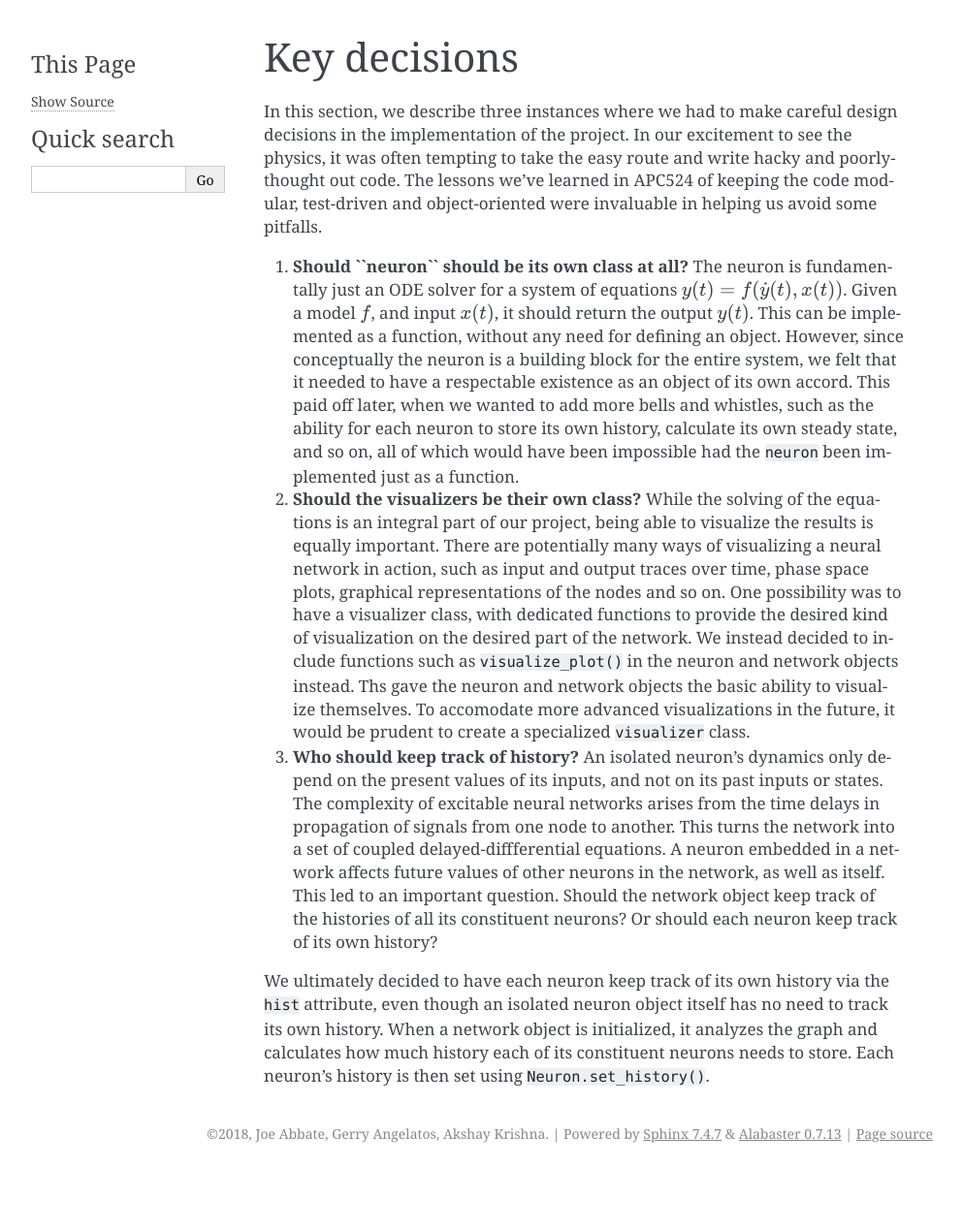
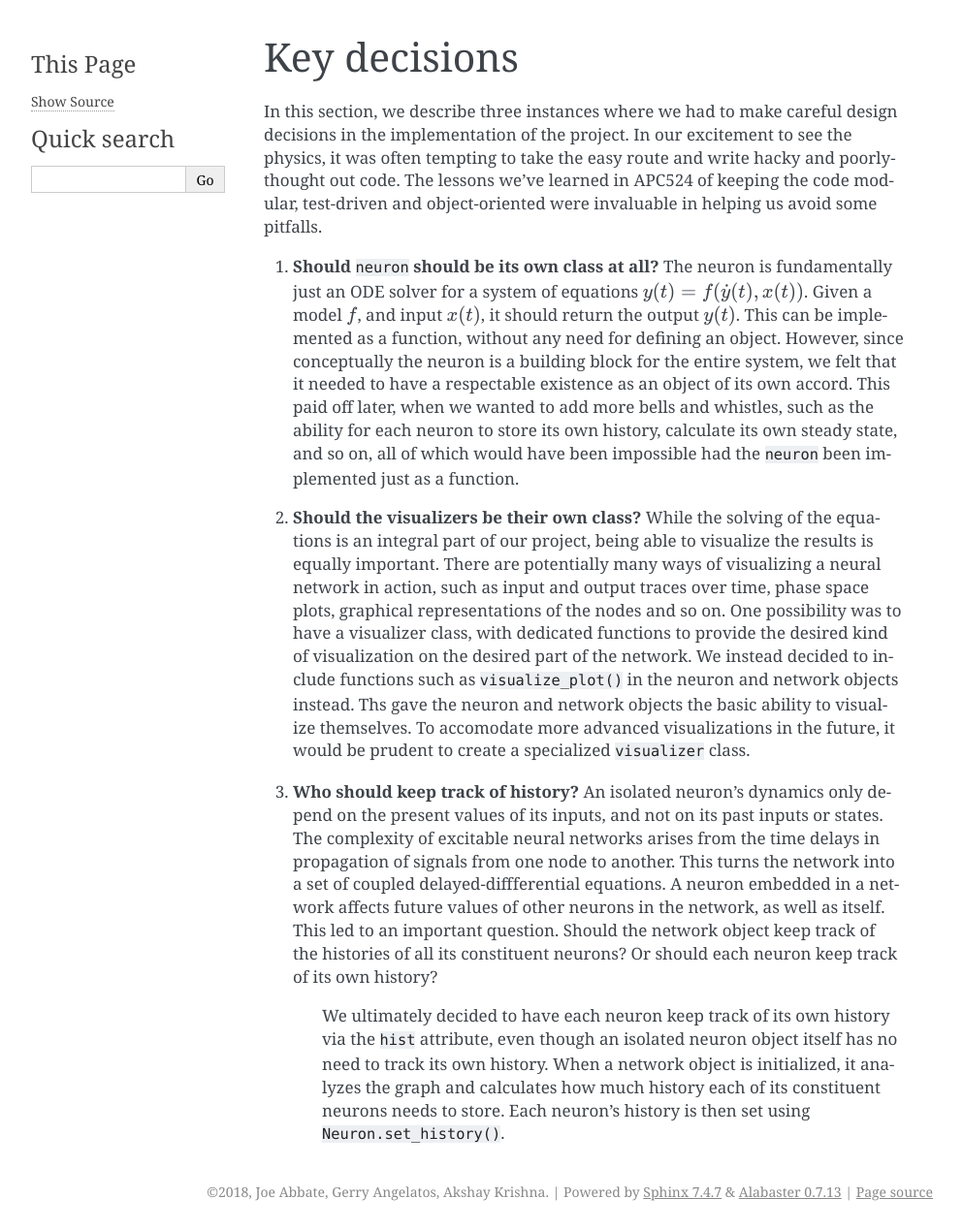
Before and after one commit to jabbate7/PhotonicNeuronSimulator, a Sphinx documentation site: the page built from docs/decisions.rst, in a window 1280 px wide. Shown: the whole page at 97% size, without its empty margins (148-1141 px from the left). Built offline with Sphinx 7.4.7, drawn with Linux system fonts in a browser that asks for light colours; before the commit the page ends 1209 px from its top, so only the background shows below that.

```diff
--- a/docs/decisions.rst
+++ b/docs/decisions.rst
@@ -3,10 +3,10 @@ Key decisions
 
 In this section, we describe three instances where we had to make careful design decisions in the implementation of the project. In our excitement to see the physics, it was often tempting to take the easy route and write hacky and poorly-thought out code. The lessons we've learned in APC524 of keeping the code modular, test-driven and object-oriented were invaluable in helping us avoid some pitfalls.
 
-#. **Should ``neuron`` should be its own class at all?** The neuron is fundamentally just an ODE solver for a system of equations :math:`y(t) = f(\dot{y}(t), x(t))`. Given a model :math:`f`, and input :math:`x(t)`, it should return the output :math:`y(t)`. This can be implemented as a function, without any need for defining an object. However, since conceptually the neuron is a building block for the entire system, we felt that it needed to have a respectable existence as an object of its own accord. This paid off later, when we wanted to add more bells and whistles, such as the ability for each neuron to store its own history, calculate its own steady state, and so on, all of which would have been impossible had the ``neuron`` been implemented just as a function.
+#. **Should** ``neuron`` **should be its own class at all?** The neuron is fundamentally just an ODE solver for a system of equations :math:`y(t) = f(\dot{y}(t), x(t))`. Given a model :math:`f`, and input :math:`x(t)`, it should return the output :math:`y(t)`. This can be implemented as a function, without any need for defining an object. However, since conceptually the neuron is a building block for the entire system, we felt that it needed to have a respectable existence as an object of its own accord. This paid off later, when we wanted to add more bells and whistles, such as the ability for each neuron to store its own history, calculate its own steady state, and so on, all of which would have been impossible had the ``neuron`` been implemented just as a function.
 
 #. **Should the visualizers be their own class?** While the solving of the equations is an integral part of our project, being able to visualize the results is equally important. There are potentially many ways of visualizing a neural network in action, such as input and output traces over time, phase space plots, graphical representations of the nodes and so on. One possibility was to have a visualizer class, with dedicated functions to provide the desired kind of visualization on the desired part of the network. We instead decided to include functions such as ``visualize_plot()`` in the neuron and network objects instead. Ths gave the neuron and network objects the basic ability to visualize themselves. To accomodate more advanced visualizations in the future, it would be prudent to create a specialized ``visualizer`` class.
 
 #. **Who should keep track of history?** An isolated neuron's dynamics only depend on the present values of its inputs, and not on its past inputs or states. The complexity of excitable neural networks arises from the time delays in propagation of signals from one node to another. This turns the network into a set of coupled delayed-diffferential equations. A neuron embedded in a network affects future values of other neurons in the network, as well as itself. This led to an important question. Should the network object keep track of the histories of all its constituent neurons? Or should each neuron keep track of its own history?
 
-We ultimately decided to have each neuron keep track of its own history via the ``hist`` attribute, even though an isolated neuron object itself has no need to track its own history. When a network object is initialized, it analyzes the graph and calculates how much history each of its constituent neurons needs to store. Each neuron's history is then set using ``Neuron.set_history()``.
+    We ultimately decided to have each neuron keep track of its own history via the ``hist`` attribute, even though an isolated neuron object itself has no need to track its own history. When a network object is initialized, it analyzes the graph and calculates how much history each of its constituent neurons needs to store. Each neuron's history is then set using ``Neuron.set_history()``.
--- a/network.py
+++ b/network.py
@@ -424,7 +424,8 @@ class Network:
             g.add_node('$I_{0:d}$'.format(n1 + 1))
         for n1 in range(self.num_neurons):
             node_names.append('$N_{0:d}$'.format(n1 + 1))
-            g.add_node('$N_{'+'{0:d}'.format(n1 + 1)+'}$')
+            g.add_node('$N_{0:d}$'.format(n1 + 1))
+            #g.add_node('$N_{'+str(n1+1)+'}$')
 
         # set edge weights for thicknesses of lines
         for n1 in range(self.num_neurons):
```
